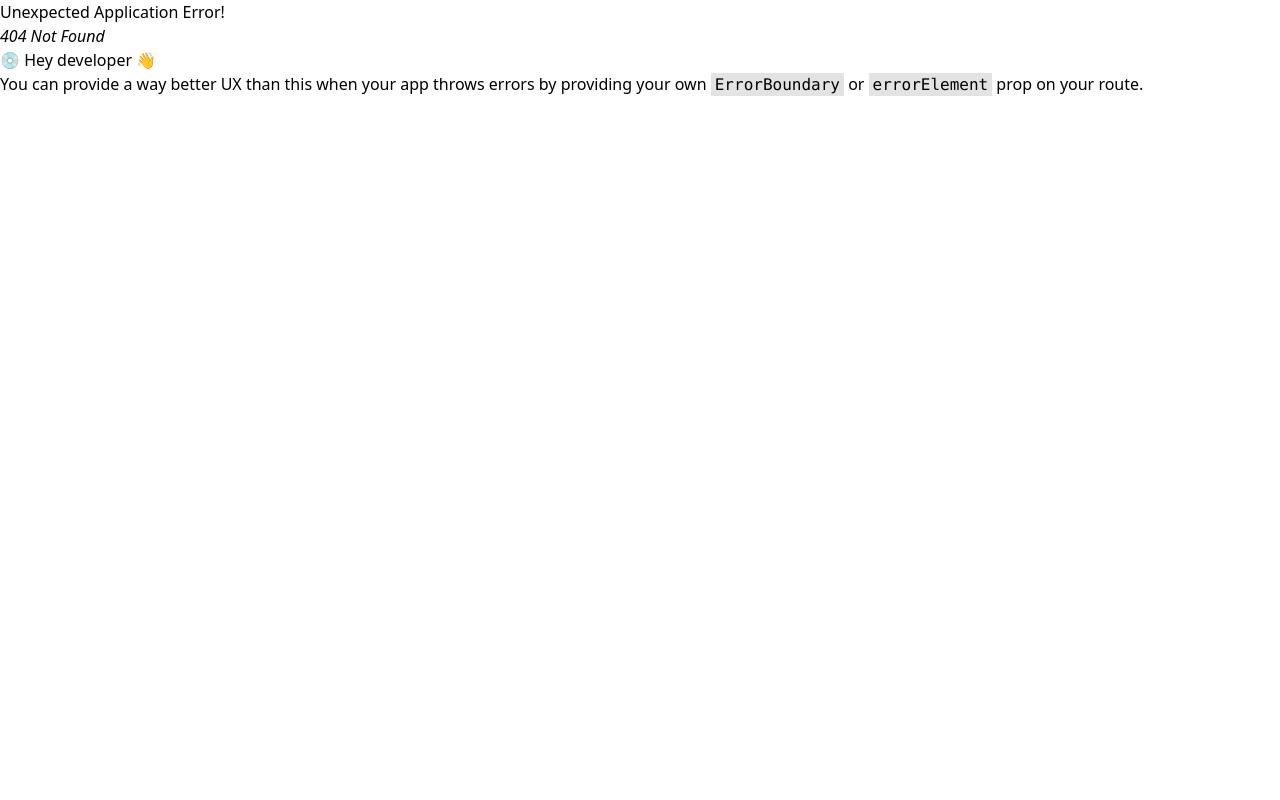
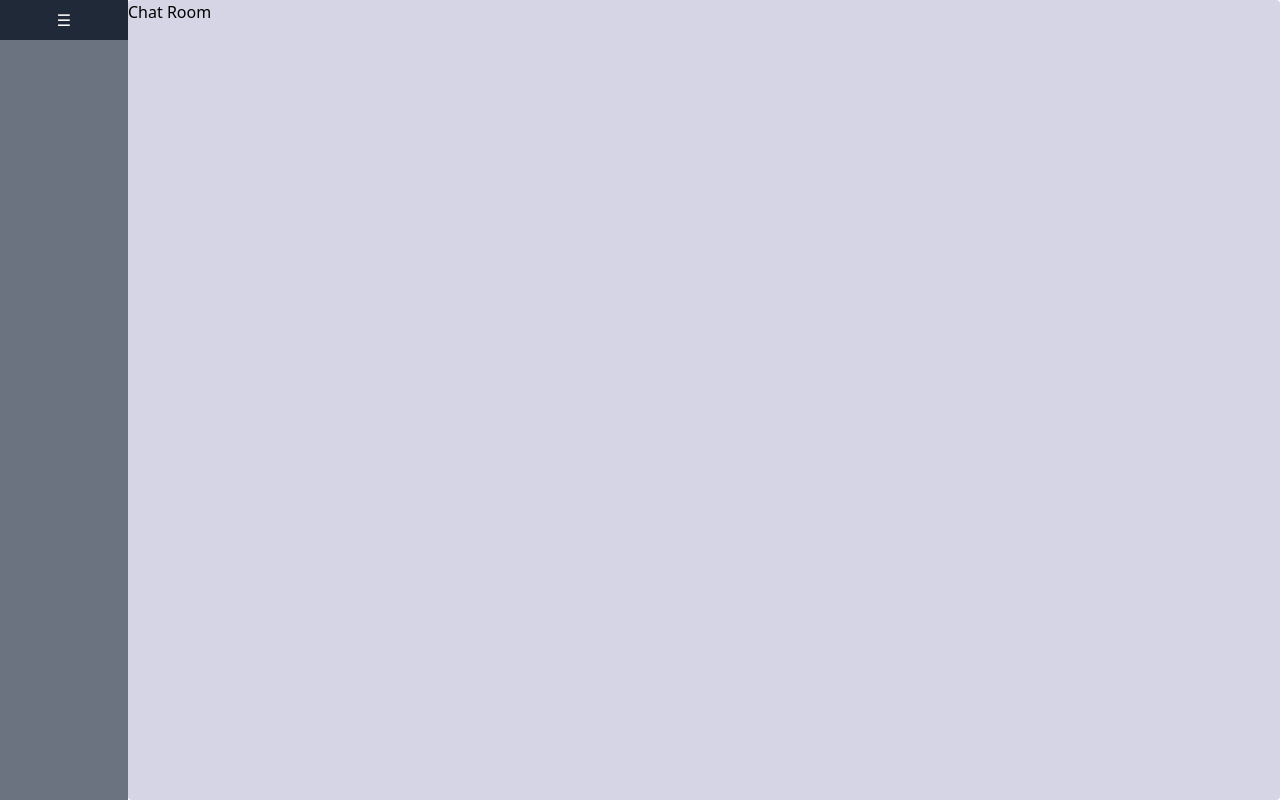
Before and after one commit to Braulee7/CS314-Front-End, a React (Vite) app: page /rooms/1 in a window 1280 px wide. Before the commit this address had no page. Built offline with nearby package versions, Linux system fonts and the light colour scheme.

Commit message:
set up initial homepage

```diff
--- a/src/components/chat-room/index.tsx
+++ b/src/components/chat-room/index.tsx
@@ -1,7 +1,7 @@
 function ChatRoom() {
   return (
     <>
-      <div className="w-[90%] bg-blue-800">
+      <div className="w-[90%] bg-indigo-900 bg-opacity-20 backdrop-blur-lg rounded dr -z-10">
         <h1>Chat Room</h1>
       </div>
     </>
--- a/src/components/home/index.tsx
+++ b/src/components/home/index.tsx
@@ -1,11 +1,11 @@
+import { Outlet } from "react-router-dom";
 import Navbar from "../navbar";
-import ChatRoom from "../chat-room";
 
 function Home() {
   return (
     <div className="flex justify-between">
       <Navbar />
-      <ChatRoom />
+      <Outlet />
     </div>
   );
 }
```
Also changed, not shown: src/App.tsx (+7 -0 lines).
